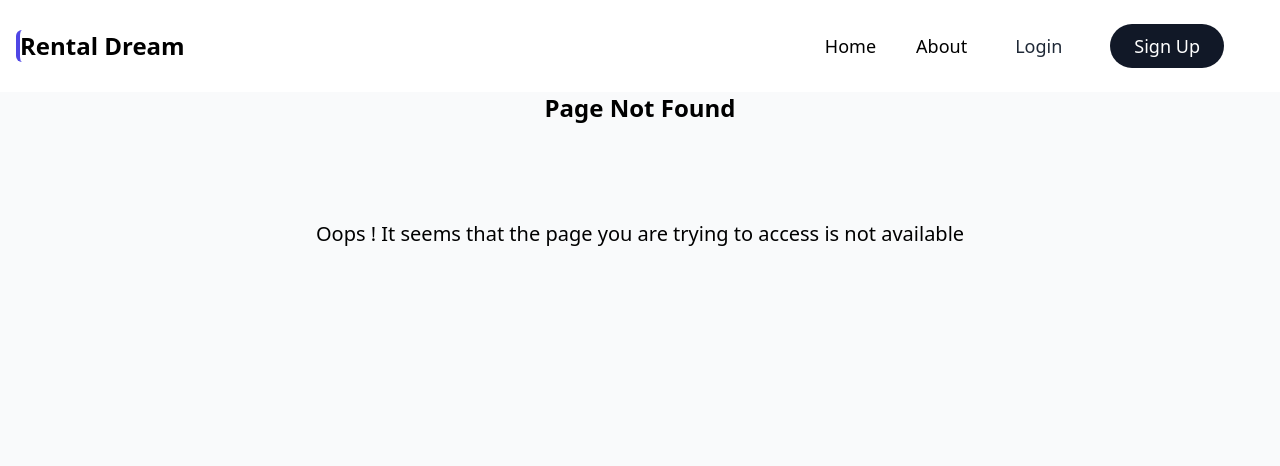
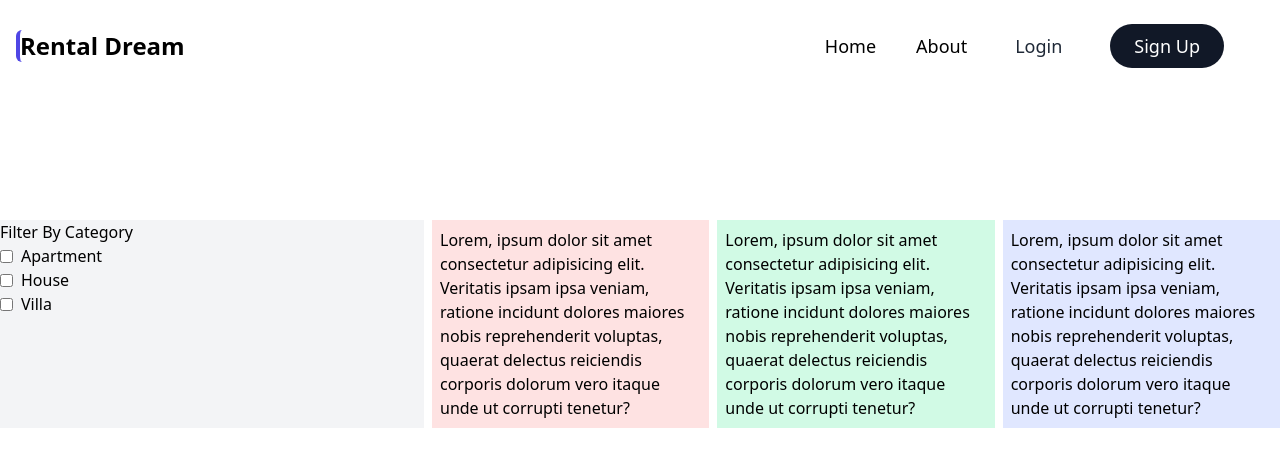
Before and after one commit to sfarid811/mern_stack, a React (Create React App) app in the folder client/: page /filter in a window 1280 px wide. Before the commit this address had no page. Shown: the top 466 px of the page. Built offline with nearby package versions, Linux system fonts and the light colour scheme.

Commit message:
Display Logout in the navbar but not finished

```diff
--- a/client/src/App.js
+++ b/client/src/App.js
@@ -5,6 +5,7 @@ import Products from './components/Products';
 import Login from './components/Login';
 import SignUp from './components/SignUp';
 import Dropdown from './components/Dropdown';
+import FilterShop from './components/FilterShop';
 import NotFound from './components/NotFound';
 import { BrowserRouter as Router, Switch, Route} from "react-router-dom";
 
@@ -39,6 +40,7 @@ const App = () => {
              <Route  path='/login' exact component={Login} />
              <Route  path='/register' exact component={SignUp} />
              <Route  path='/products'  exact component={Products}/>
+             <Route  path='/filter'  exact component={FilterShop}/>
              <Route  component={NotFound}/>
           </Switch>
       </Router>
--- a/client/src/actions/userActions.js
+++ b/client/src/actions/userActions.js
@@ -31,8 +31,6 @@ export const register = (name, email, password) => async (dispatch) => {
       type: USER_REGISTER_SUCCESS,
       payload: data,
     })
-
-
 
     localStorage.setItem('userInfo', JSON.stringify(data))
   } catch (error) {
--- /dev/null
+++ b/client/src/components/FilterShop.js
@@ -0,0 +1,51 @@
+import React from 'react'
+
+const FilterShop = () => {
+  return (
+    <div className="max-w-7xl mx-auto py-32">
+      <div className="flex">
+        <div className="w-1/3 shadow:lg bg-gray-100 sm:w-full">
+          <h1>Filter By Category</h1>
+          <form className="flex flex-col">
+
+            <div className="flex items-center ">
+              <input type="checkbox" className="mr-2" />
+              <label htmlFor="">Apartment</label>
+            </div>
+            <div className="flex items-center ">
+              <input type="checkbox" className="mr-2" />
+              <label htmlFor="">House</label>
+            </div>
+            <div className="flex items-center ">
+              <input type="checkbox" className="mr-2" />
+              <label htmlFor="">Villa</label>
+            </div>
+
+          </form>
+        </div>
+        <div className="w-2/3 grid grid-cols-3 gap-2 sm:grid-cols-1 sm:w-full ml-2">
+          <div className="bg-red-100 p-2">
+            Lorem, ipsum dolor sit amet consectetur adipisicing elit. Veritatis
+            ipsam ipsa veniam, ratione incidunt dolores maiores nobis reprehenderit
+            voluptas, quaerat delectus reiciendis corporis dolorum vero itaque unde
+            ut corrupti tenetur?
+          </div>
+          <div className="bg-green-100 p-2">
+            Lorem, ipsum dolor sit amet consectetur adipisicing elit. Veritatis
+            ipsam ipsa veniam, ratione incidunt dolores maiores nobis reprehenderit
+            voluptas, quaerat delectus reiciendis corporis dolorum vero itaque unde
+            ut corrupti tenetur?
+          </div>
+          <div className="bg-indigo-100 p-2">
+            Lorem, ipsum dolor sit amet consectetur adipisicing elit. Veritatis
+            ipsam ipsa veniam, ratione incidunt dolores maiores nobis reprehenderit
+            voluptas, quaerat delectus reiciendis corporis dolorum vero itaque unde
+            ut corrupti tenetur?
+          </div>
+        </div>
+      </div>
+    </div>
+  )
+}
+
+export default FilterShop
--- a/client/src/components/Navbar.js
+++ b/client/src/components/Navbar.js
@@ -1,5 +1,5 @@
 import React, { useEffect, useState, Fragment } from 'react';
-import { NavLink } from "react-router-dom";
+import { NavLink, useHistory } from "react-router-dom";
 import { useDispatch, useSelector } from 'react-redux';
 import { logout } from '../actions/userActions';
 
@@ -7,11 +7,11 @@ import { logout } from '../actions/userActions';
 const Navbar = ({ toggle }) => {
 
     const dispatch = useDispatch();
+    const history = useHistory();
 
-    const userRegister = useSelector((state) => state.userRegister)
-    const { loading, error, userInfo } = userRegister;
 
-    console.log(userInfo);
+    const userLogin = useSelector((state) => state.userLogin)
+     const { userInfo } = userLogin;
 
     const [scrolled, setScrolled] = useState(false);
 
@@ -37,6 +37,7 @@ const Navbar = ({ toggle }) => {
     const handleLogout = () => {
         dispatch(logout())
 
+
     }
     return (
 
@@ -45,6 +46,7 @@ const Navbar = ({ toggle }) => {
                 <NavLink to="/" className="text-2xl font-semibold sm:py-4 capitalize border-l-4
                 border-indigo-600 rounded-md">rental dream</NavLink>
                 <div className="flex justify-between items-center" onClick={toggle}>
+
                     <svg
                         className='w-8 h-8 hidden md:block hidden'
                         fill='none'
@@ -63,23 +65,27 @@ const Navbar = ({ toggle }) => {
                 </div>
                 <div className="flex xs:ml-4 items-center md:hidden">
 
-                {!userInfo && (
-                    <Fragment>
-                    <NavLink to="/" className="mr-10 text-lg font-medium">Home</NavLink>
-                    <NavLink to="/products" className="mr-10 text-lg font-medium">About</NavLink>
-                    <NavLink to="/login" className="mr-10 text-lg font-medium text-center text-gray-800 rounded-full px-2">Login</NavLink>
-                    <NavLink to="/register" exact activeClassName="active" className="mr-10 text-lg font-medium bg-gray-900 hover:bg-gray-700 text-white rounded-full px-6 py-2">Sign Up</NavLink>
-                    </Fragment>
-                )}
-
-                    {userInfo && (
+                    {userInfo?.user && (
                         <Fragment>
-                            <NavLink to="/" className="mr-10 text-lg font-medium text-center text-gray-800 rounded-full px-2">Dashboard</NavLink>
-                            <NavLink to="/" exact activeClassName="active" className="mr-10 text-lg font-medium bg-gray-900 hover:bg-gray-700 text-white rounded-full px-6 py-2"
-                            onClick={handleLogout}
-                            >Logout</NavLink>
+                            <NavLink to="/dashboard" className="mr-10 text-lg font-medium text-center text-gray-800 rounded-full px-2">Dashboard</NavLink>
+                            <NavLink to="/login" exact className="mr-10 text-lg font-medium bg-gray-900 hover:bg-gray-700 text-white rounded-full px-6 py-2"
+                                onClick={handleLogout}
+                            >Logout </NavLink>
                         </Fragment>
                     )}
+
+                    {!userInfo?.user && (
+                            <Fragment>
+                            <NavLink to="/" className="mr-10 text-lg font-medium">Home</NavLink>
+                            <NavLink to="/products" className="mr-10 text-lg font-medium">About</NavLink>
+                            <NavLink to="/login" className="mr-10 text-lg font-medium text-center text-gray-800 rounded-full px-2">Login</NavLink>
+                            <NavLink to="/register" className="mr-10 text-lg font-medium bg-gray-900 hover:bg-gray-700 text-white rounded-full px-6 py-2">Sign Up</NavLink>
+                        </Fragment>
+                    )}
+
+
+
+
 
                 </div>
 
--- a/client/src/reducers/userReducers.js
+++ b/client/src/reducers/userReducers.js
@@ -27,6 +27,8 @@ const userRegisterReducer = (state = {}, action) => {
         loading: false,
         error: action.payload
       }
+      case USER_LOGOUT:
+        return {}
 
     default:
       return state
--- a/client/src/store.js
+++ b/client/src/store.js
@@ -11,9 +11,11 @@ const reducer = combineReducers({
    userRegister: userRegisterReducer,
    userLogin: userLoginReducer,
   })
-
+  const userInfoFromStorage = localStorage.getItem('userInfo')
+  ? JSON.parse(localStorage.getItem('userInfo'))
+  : null
 const initialState = {
-
+  userLogin: { userInfo: userInfoFromStorage }
 };
 const middleware = [thunk]
 
```
Also changed, not shown: client/src/components/Login.js (+10 -7 lines).
